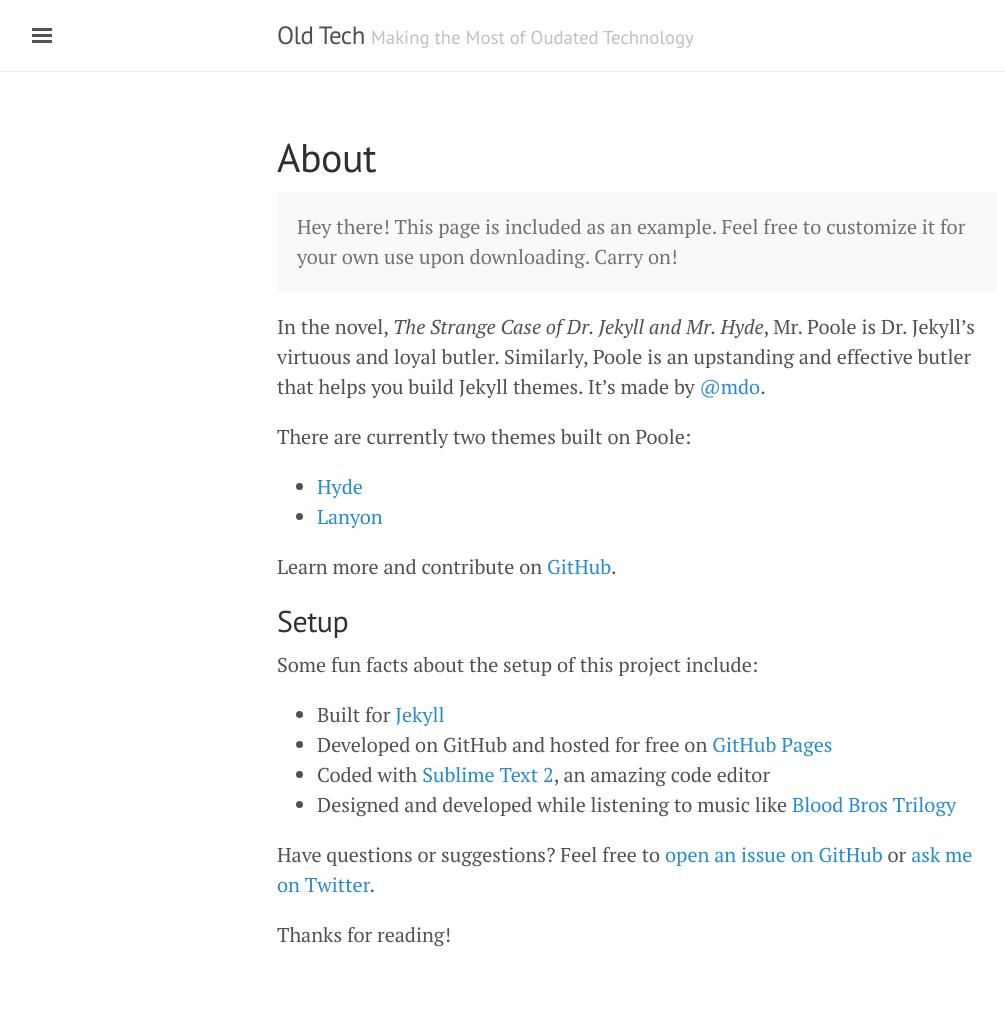
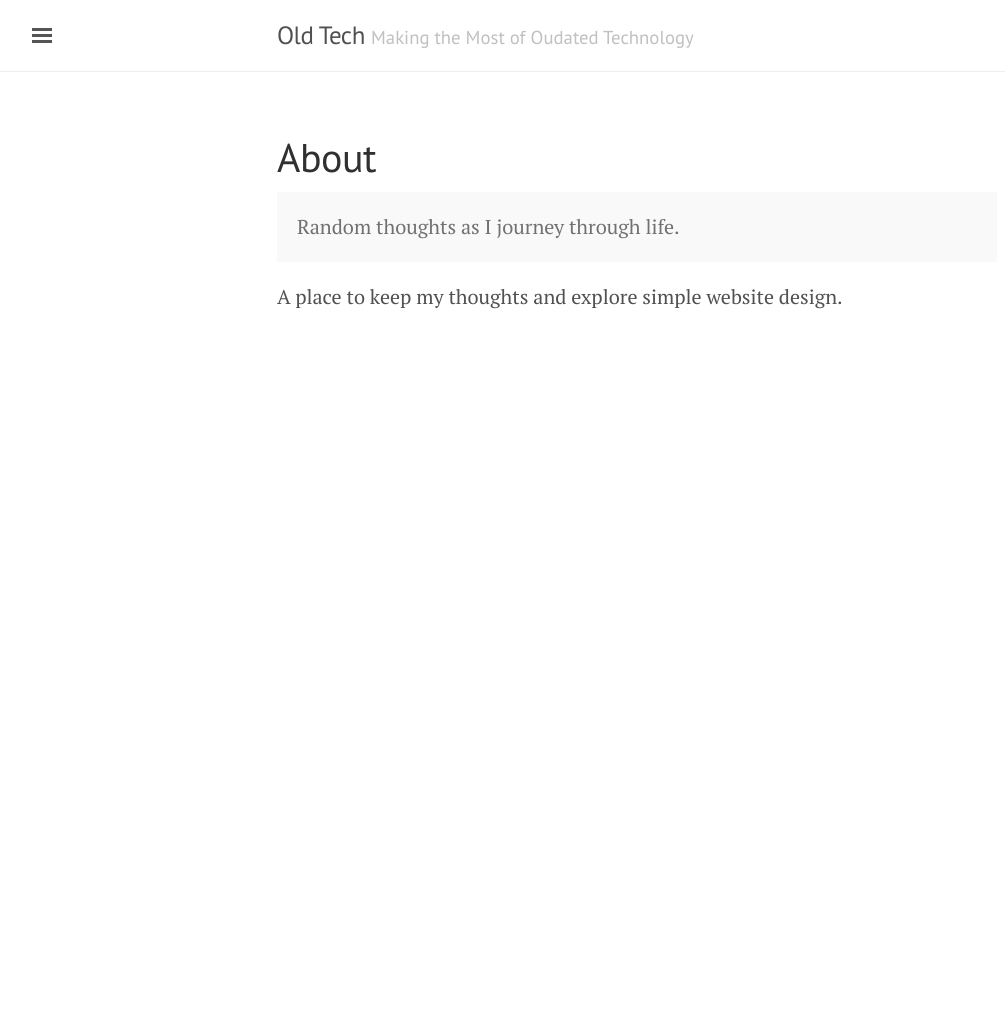
Before and after one commit to sirioq/sirioq.github.io, a Jekyll site: the page built from about.md, in a window 1280 px wide. Shown: the whole page, without its empty margins (3-1008 px from the left). Built offline with Jekyll 4.4.1, drawn with Linux system fonts in a browser that asks for light colours; after the commit the page ends 900 px from its top, so only the background shows below that.

Commit message:
Update about.md

```diff
--- a/about.md
+++ b/about.md
@@ -4,27 +4,7 @@
 ---
 
 <p class="message">
-  Hey there! This page is included as an example. Feel free to customize it for your own use upon downloading. Carry on!
+  Random thoughts as I journey through life.
 </p>
 
-In the novel, *The Strange Case of Dr. Jekyll and Mr. Hyde*, Mr. Poole is Dr. Jekyll's virtuous and loyal butler. Similarly, Poole is an upstanding and effective butler that helps you build Jekyll themes. It's made by [@mdo](https://twitter.com/mdo).
-
-There are currently two themes built on Poole:
-
-* [Hyde](http://hyde.getpoole.com)
-* [Lanyon](http://lanyon.getpoole.com)
-
-Learn more and contribute on [GitHub](https://github.com/poole).
-
-## Setup
-
-Some fun facts about the setup of this project include:
-
-* Built for [Jekyll](http://jekyllrb.com)
-* Developed on GitHub and hosted for free on [GitHub Pages](https://pages.github.com)
-* Coded with [Sublime Text 2](http://sublimetext.com), an amazing code editor
-* Designed and developed while listening to music like [Blood Bros Trilogy](https://soundcloud.com/maddecent/sets/blood-bros-series)
-
-Have questions or suggestions? Feel free to [open an issue on GitHub](https://github.com/poole/poole/issues/new) or [ask me on Twitter](https://twitter.com/mdo).
-
-Thanks for reading!
+A place to keep my thoughts and explore simple website design.
```
